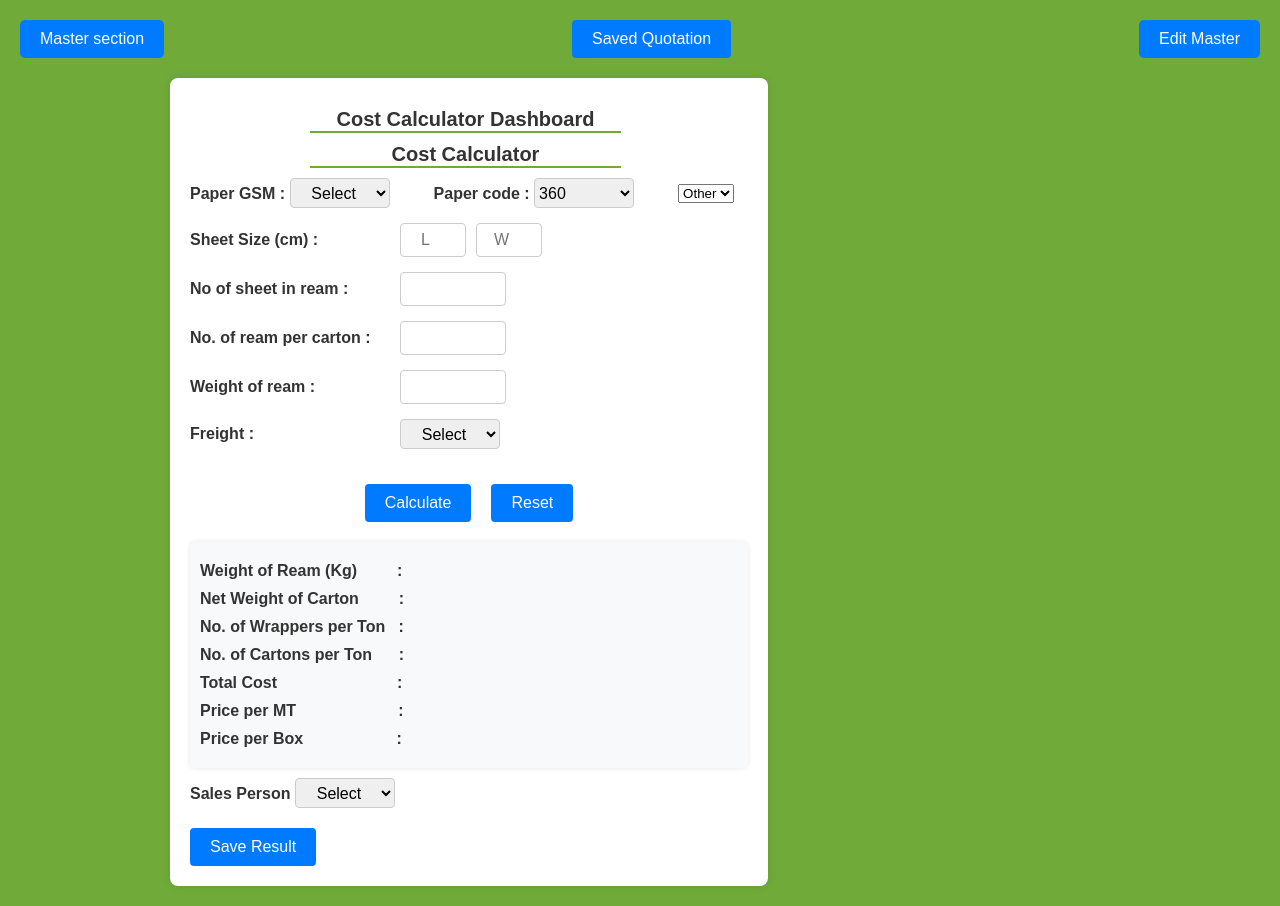
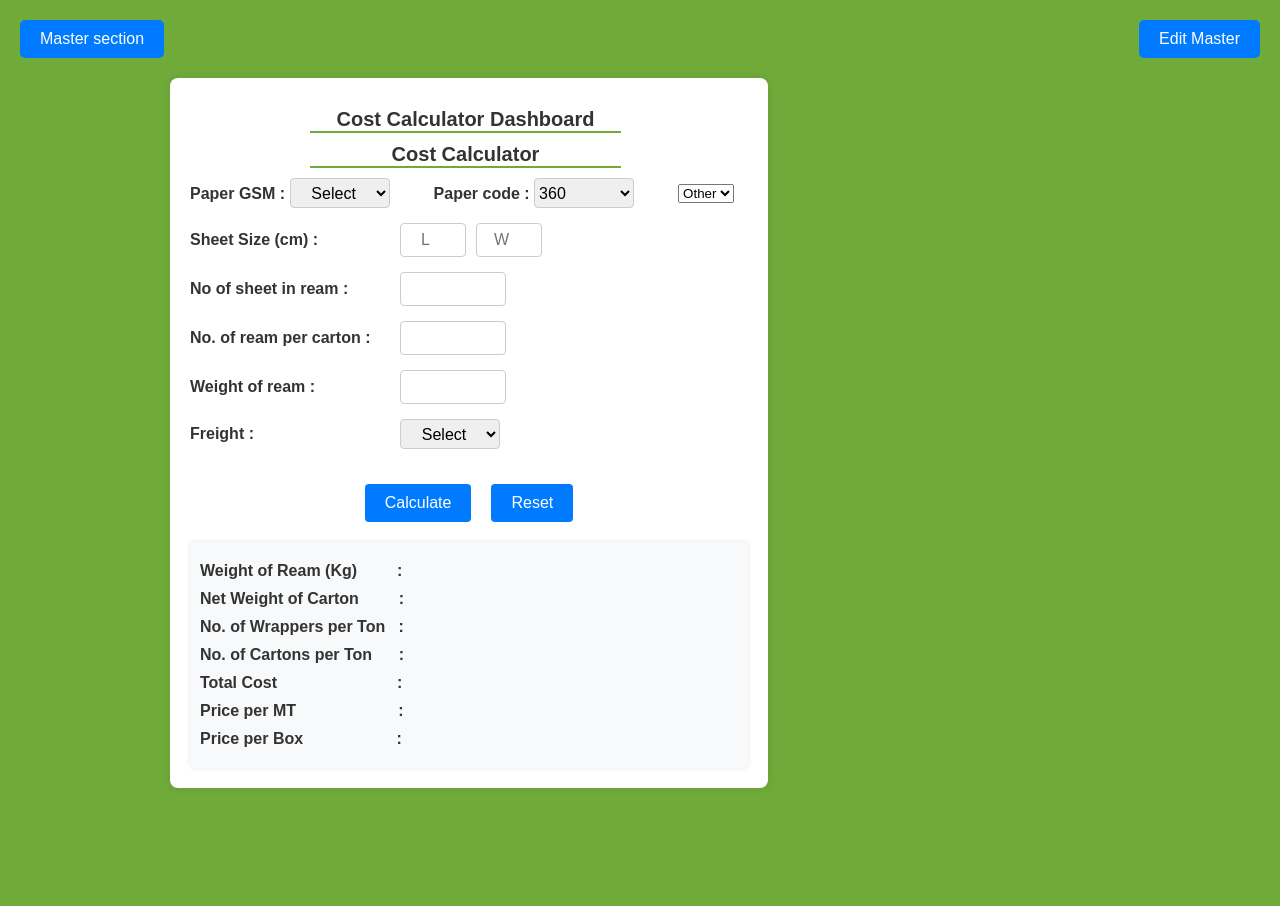
Before and after one commit to Knam-Marketing-Export/Cal-Export, a plain HTML site: page Knam-Export-cost-calculator.html in a window 1280 px wide. Shown: the part 140-1046 px from the top of the page. After the commit the page ends 948 px from the top, so only its background shows below. Drawn offline with Linux system fonts and the light colour scheme; a script that the page names is missing.

Commit message:
Update Knam-Export-cost-calculator.html

```diff
--- a/Knam-Export-cost-calculator.html
+++ b/Knam-Export-cost-calculator.html
@@ -32,7 +32,7 @@
             </div>
 
             <div class="saveData-button">
-                <a href="saveDataPage.html"> <button id="saveData-section-button">Saved Quotation</button>
+                <a href="saveDataPage.html"> <button id="saveData-section-button" style="display: none;">Saved Quotation</button>
                 </a>
             </div>
             <div class="edit-master">
@@ -154,7 +154,7 @@
                         id="sheetingPlace">Other</span></p>
             </div>
         </div>
-        <div class="sales-person" style="margin-bottom: 20px; margin-top: 10px;">
+        <div class="sales-person" style="margin-bottom: 20px; margin-top: 10px; display: none;">
             <label for="salesPersonName" class="lable-css" style="font-weight: bold;">Sales Person</label>
             <select name="SalesPersonSelection" id="salesPersonDropdown" class="input-css">
                 <option value="Unknown">Select</option>
@@ -165,7 +165,7 @@
                 <option value="Madhu">Madhu</option>
             </select>
         </div>
-        <button type="button" id="save-button">Save Result</button>
+        <button type="button" id="save-button" style="display: none;">Save Result</button>
     </div>
 
     <div class="container-edit-master">
```
